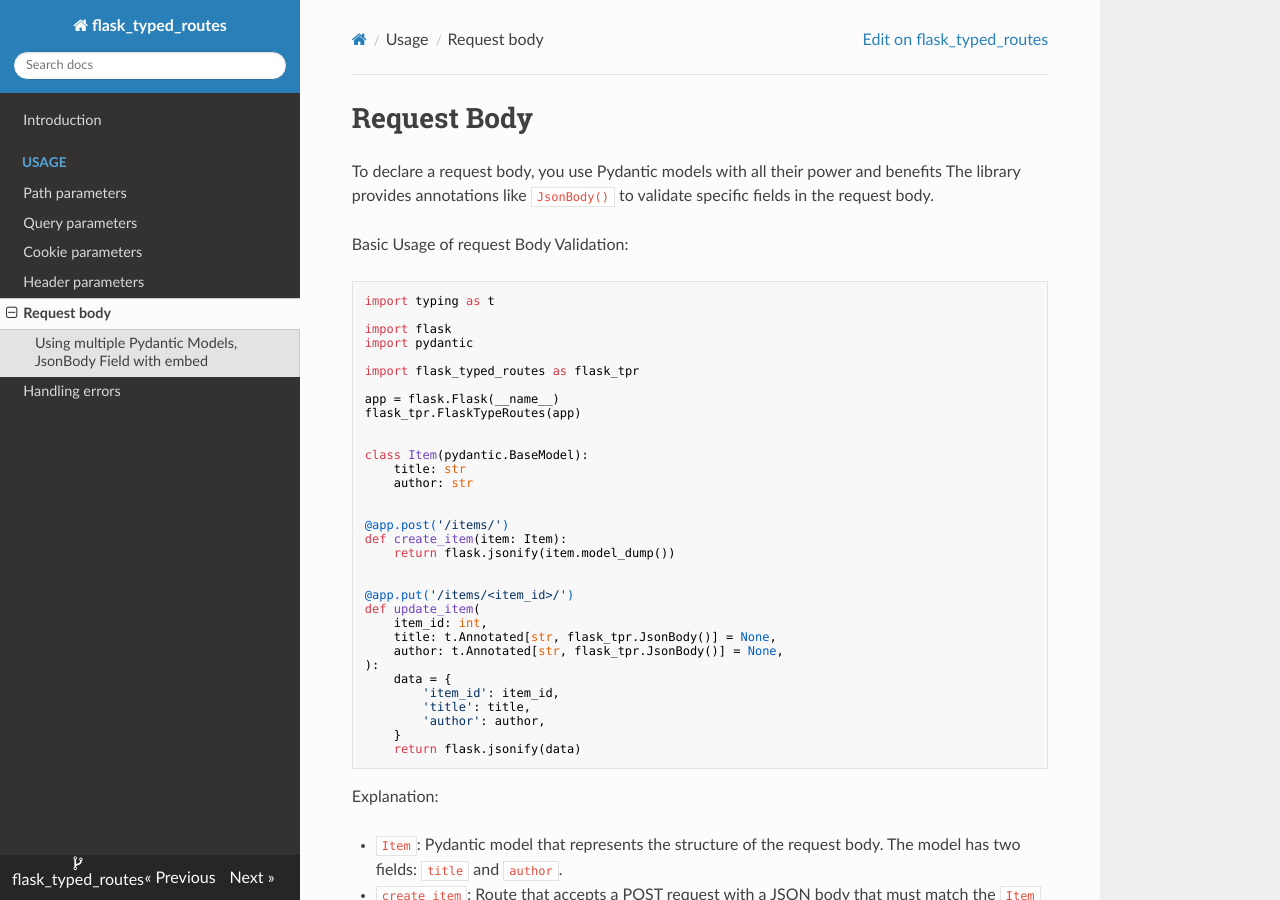
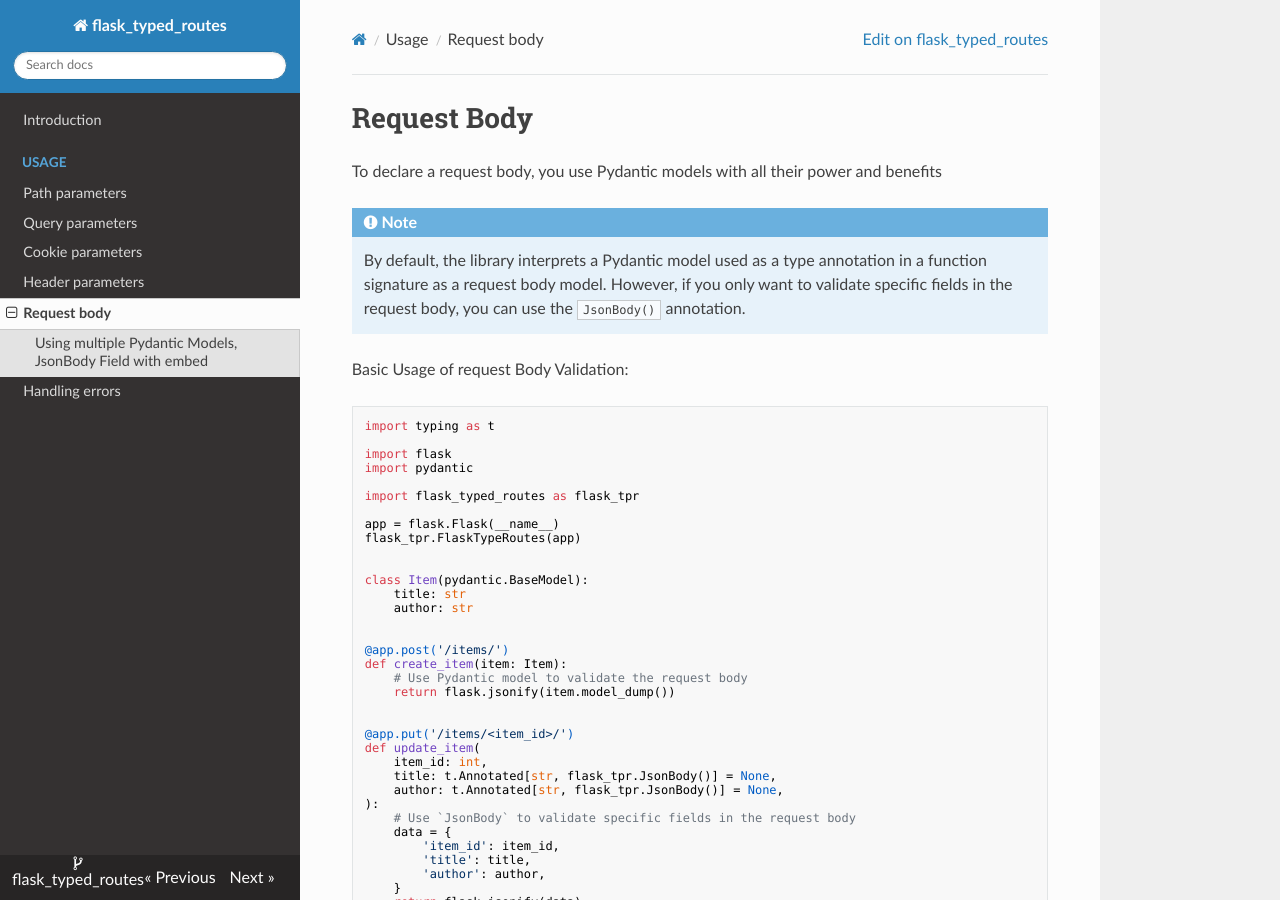
Before and after one commit to rmoralespp/flask_typed_routes, an MkDocs documentation site: the page built from docs/body.md, in a window 1280 px wide and 900 px high. Built offline with MkDocs 1.6.1, drawn with Linux system fonts in a browser that asks for light colours; nearby versions of some CDN libraries; some of the changed text lies outside the part shown.

````diff
--- a/docs/body.md
+++ b/docs/body.md
@@ -1,7 +1,11 @@
 # Request Body
 
 To declare a request body, you use Pydantic models with all their power and benefits
-The library provides annotations like `JsonBody()` to validate specific fields in the request body.
+
+!!! note
+    By default, the library interprets a Pydantic model used as a type annotation in a function signature as a
+    request body model. However, if you only want to validate specific fields in the request body, you can use the
+    `JsonBody()` annotation.
 
 Basic Usage of request Body Validation:
 
@@ -24,6 +28,7 @@ class Item(pydantic.BaseModel):
 
 @app.post('/items/')
 def create_item(item: Item):
+    # Use Pydantic model to validate the request body
     return flask.jsonify(item.model_dump())
 
 
@@ -33,6 +38,7 @@ def update_item(
     title: t.Annotated[str, flask_tpr.JsonBody()] = None,
     author: t.Annotated[str, flask_tpr.JsonBody()] = None,
 ):
+    # Use `JsonBody` to validate specific fields in the request body
     data = {
         'item_id': item_id,
         'title': title,
@@ -139,6 +145,7 @@ def create_item_by_user(
     item: t.Annotated[Item, flask_tpr.JsonBody(embed=True)],
     user: t.Annotated[User, flask_tpr.JsonBody(embed=True)],
 ):
+    # Use `JsonBody` with `embed=True` to validate nested specific fields in the request body
     data = {
         'user_id': user_id,
         'item': item.model_dump(),
--- a/docs/path.md
+++ b/docs/path.md
@@ -83,6 +83,6 @@ characters: `http://127.0.0.1:5000/posts/12/ESP`
 
 **Custom Path Validations**
 
-!!!note
-  The `Path` field is an extension of Pydantic's field, offering powerful validation capabilities.
-  This flexibility allows you to tailor path parameter validation to your application's specific needs.
+!!! note
+    The `Path` field is an extension of Pydantic's field, offering powerful validation capabilities.
+    This flexibility allows you to tailor path parameter validation to your application's specific needs.
--- a/docs/query.md
+++ b/docs/query.md
@@ -30,7 +30,7 @@ Explanation:
 - `limit`: Query parameter that is optional and must be a string. If not included, it defaults to 100. The parameter is
   validated using the library field `Query` with a maximum value of 100. The parameter is also aliased as `max`.
 
-!!!note
+!!! note
     The alias is used to demonstrate how the library can support Pydantic's Field class.
 
 Valid Request: `http://127.0.0.1:5000/posts/?needy=passed&max=20`
@@ -93,9 +93,9 @@ If you have a group of query parameters that are related, you can create a Pydan
 This would allow you to re-use the model in multiple places and also to declare validations and metadata for all the
 parameters at once.
 
-!!!note
-  `Query` field is only used to declare the query parameters in the function signature, in Pydantic models, you can use
-  the Pydantic's `Field` class to declare constraints and metadata.
+!!! note
+    `Query` field is only used to declare the query parameters in the function signature, in Pydantic models, you can use
+    the Pydantic's `Field` class to declare constraints and metadata.
 
 ```python
 import typing as t
--- a/pyproject.toml
+++ b/pyproject.toml
@@ -1,6 +1,6 @@
 [project]
 name = "flask_typed_routes"
-version = "0.0.1-beta.4"
+version = "0.0.1-beta.5"
 description = "Validate Flask request parameters effortlessly with Pydantic"
 readme = "README.md"
 license = { file = "LICENSE" }
````
Also changed, not shown: other parts of docs/body.md (+1 -1 lines), other parts of docs/query.md (+2 -2 lines).
